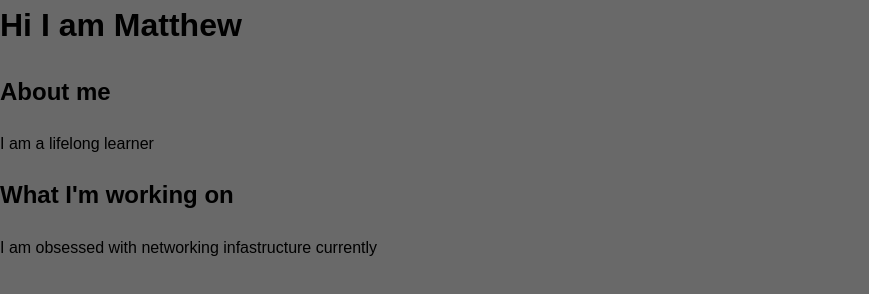
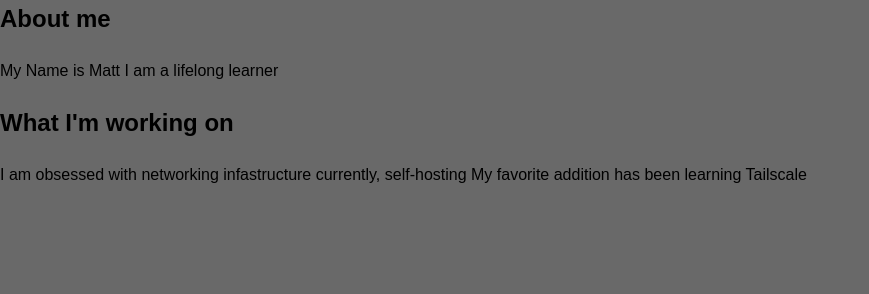
Before and after one commit to MattZatt/mywebsite, a plain HTML site: page index.html in a window 1280 px wide. Shown: the whole page, without its empty margins (0-869 px from the left). Drawn offline with Linux system fonts and the light colour scheme.

Commit message:
Revise index.html with updated content
Updated personal information and added details about current projects.

```diff
--- a/index.html
+++ b/index.html
@@ -10,14 +10,15 @@
     </style>
     </head>
     <body>
-        <h1>Hi I am Matthew</h1>
         <h2>About me</h2>
         <p>
+            My Name is Matt
             I am a lifelong learner
         </p>
         <h2>What I'm working on</h2>
         <p>
-            I am obsessed with networking infastructure currently
+            I am obsessed with networking infastructure currently, self-hosting
+            My favorite addition has been learning Tailscale
         </p>
     </body>
 </html>
```
